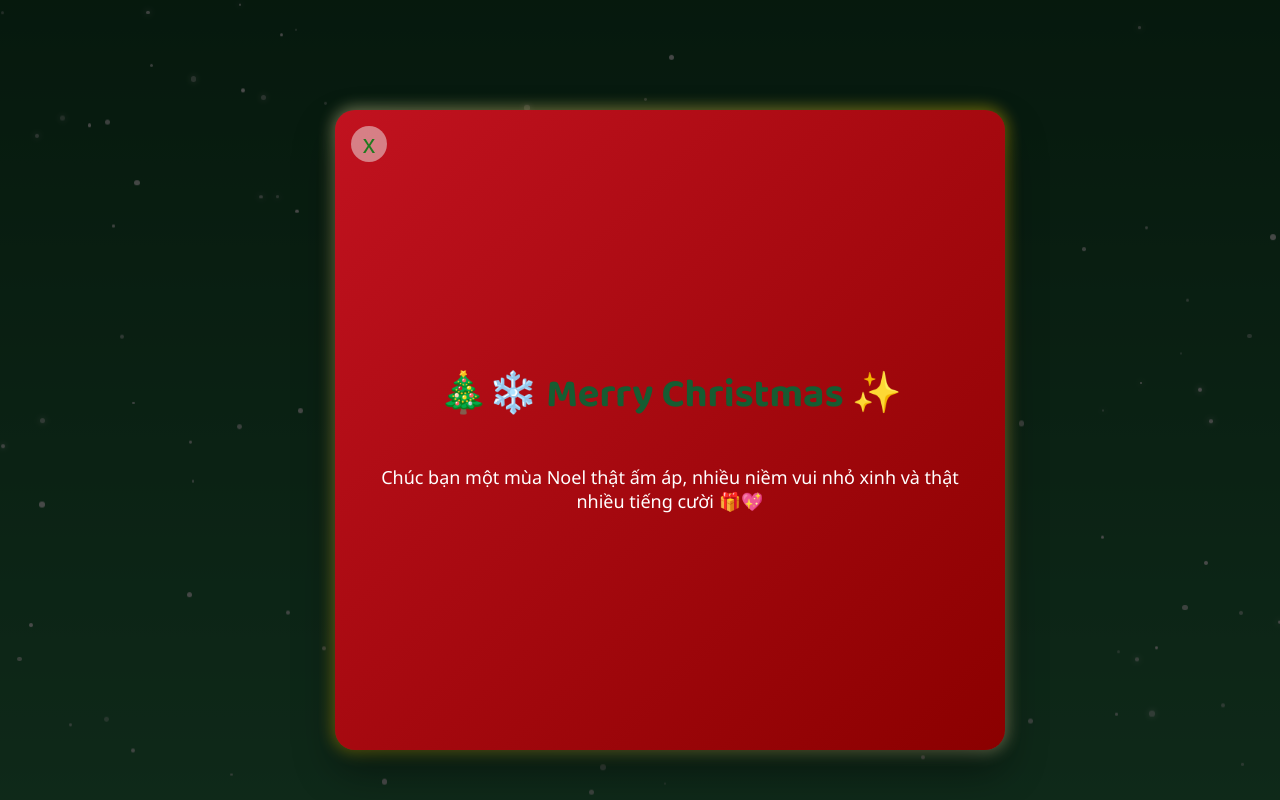
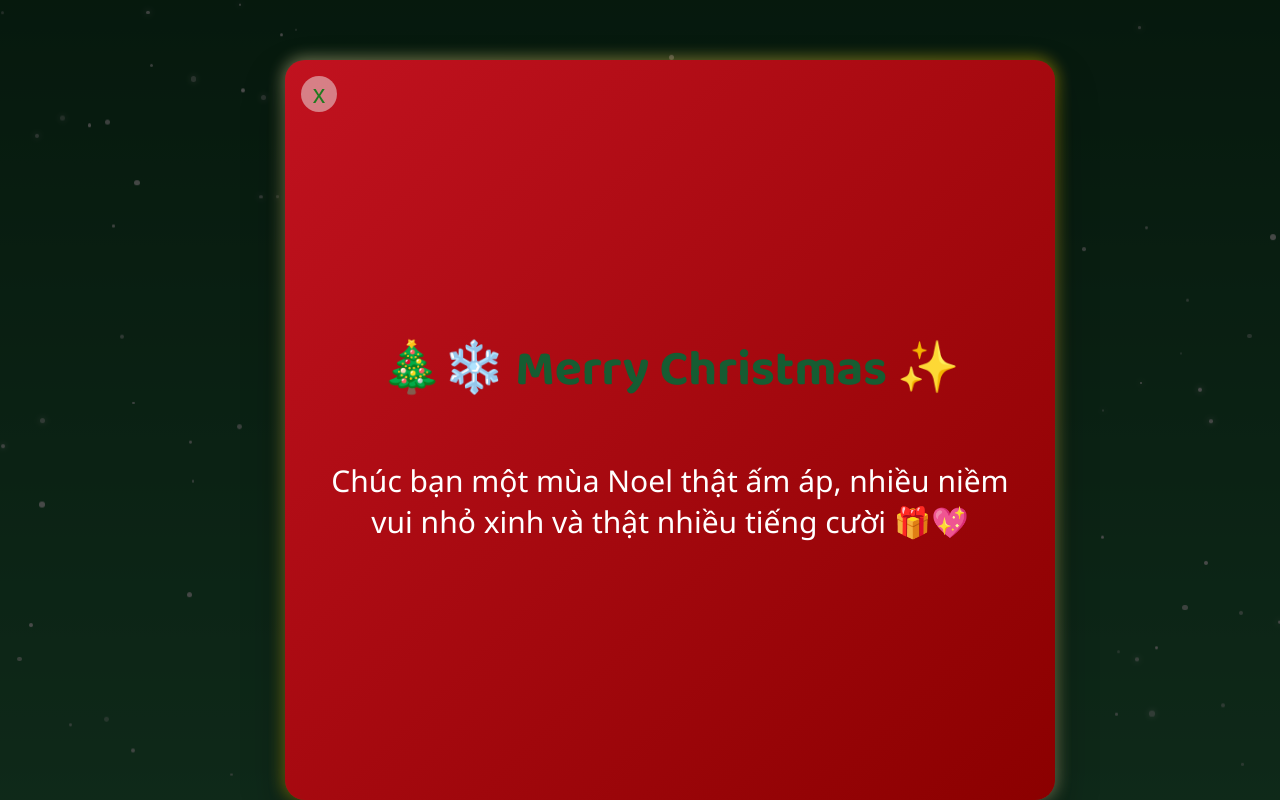
Before and after one commit to yeonyi1306/merrychristmas, a plain HTML site: page index.html in a window 1280 px wide. Both pictures are taken after a click on the link "Nhấn vào đây điii🎄". Drawn offline with Linux system fonts and the light colour scheme; animation ran at ten frames a second.

Commit message:
Refactor index.html for improved structure and style

```diff
--- a/index.html
+++ b/index.html
@@ -45,11 +45,13 @@
         0 0 30px #FFD700;
 }
 h2 {
-    font-size: 40px;
+    font-size: 50px;
     font-family: 'Baloo 2', cursive;
     color:#165c32;
 }
-
+p {
+    font-size: 30px;
+}
 
     @keyframes float {
         0%,100% { transform: translateY(0); }
@@ -102,8 +104,8 @@ h2 {
 
     /* ===== BOOK CARD ===== */
     .book {
-        width: 610px;
-        height: 580px;
+        width: 710px;
+        height: 680px;
         position: relative;
         transform-style: preserve-3d;
     }
@@ -201,9 +203,7 @@ h2 {
     text-shadow: 0 0 6px rgba(255,255,255,0.6);
     animation: fadeIn 2s ease-in-out infinite alternate;
 }
-p {
-    font-size: 18px;
-}
+
 
 </style>
 </head>
```
